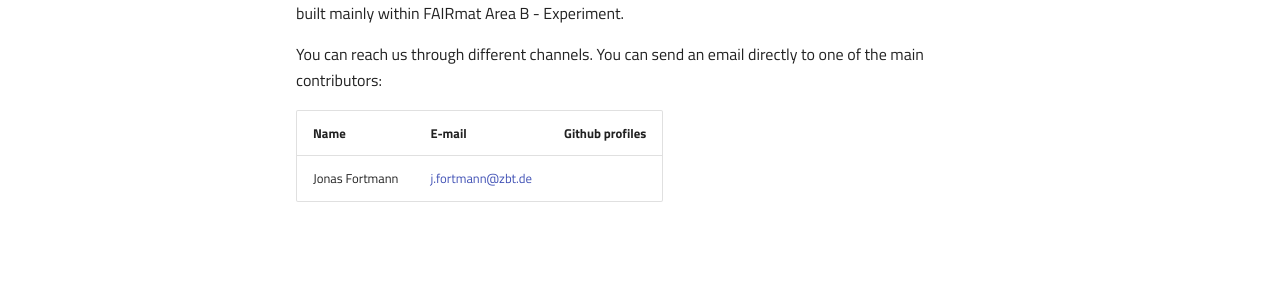
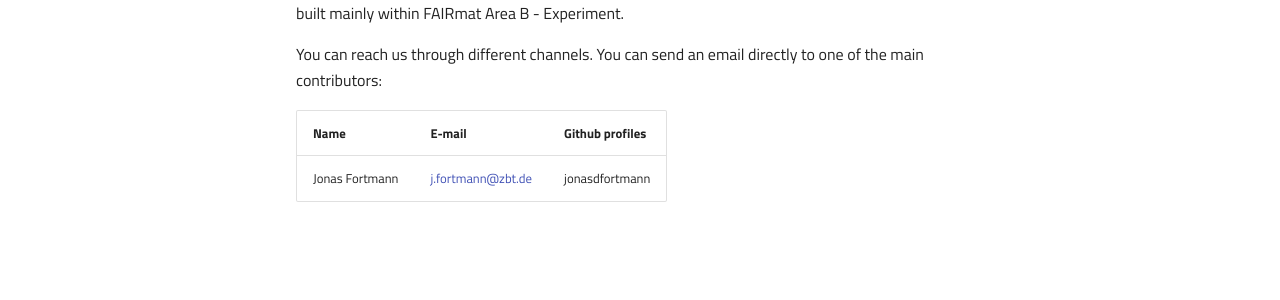
Before and after one commit to ZBT-Tools/pynxtools-xrm, an MkDocs documentation site: the page built from docs/contact.md, in a window 1280 px wide. Shown: the part 262-562 px from the top of the page. Built offline with MkDocs 1.6.1 and Material for MkDocs 9.7.7, drawn with Linux system fonts in a browser that asks for light colours; comment, search, counter and statistics services are not loaded.

Commit message:
Add GitHub profile for Jonas Fortmann

```diff
--- a/docs/contact.md
+++ b/docs/contact.md
@@ -6,4 +6,4 @@ You can reach us through different channels. You can send an email directly to o
 
 | Name | E-mail     | Github profiles |
 |------|------------|-----------------|
-| Jonas Fortmann| [j.fortmann@zbt.de](mailto:j.fortmann@zbt.de) |  |
+| Jonas Fortmann| [j.fortmann@zbt.de](mailto:j.fortmann@zbt.de) | jonasdfortmann |
```
